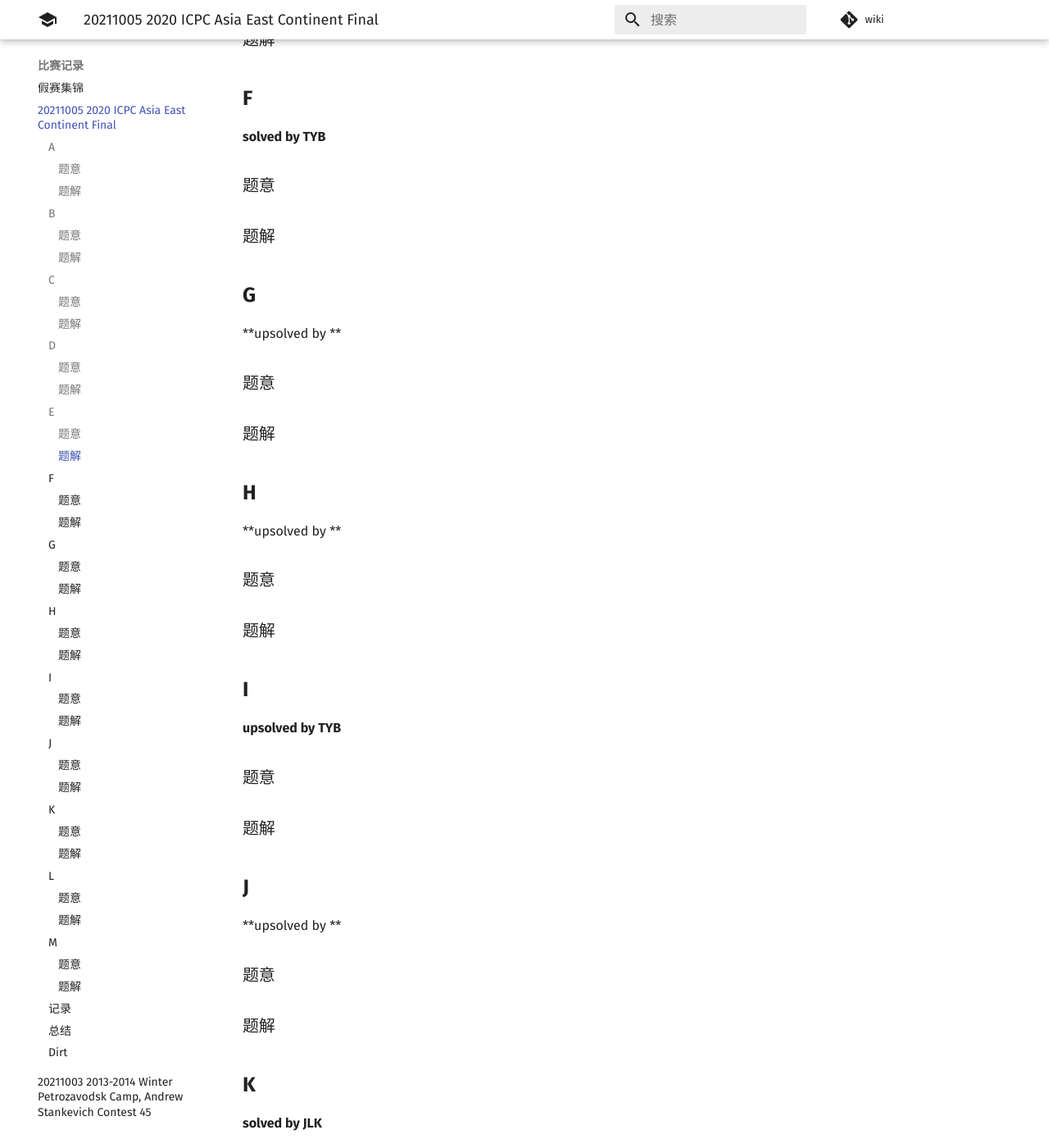
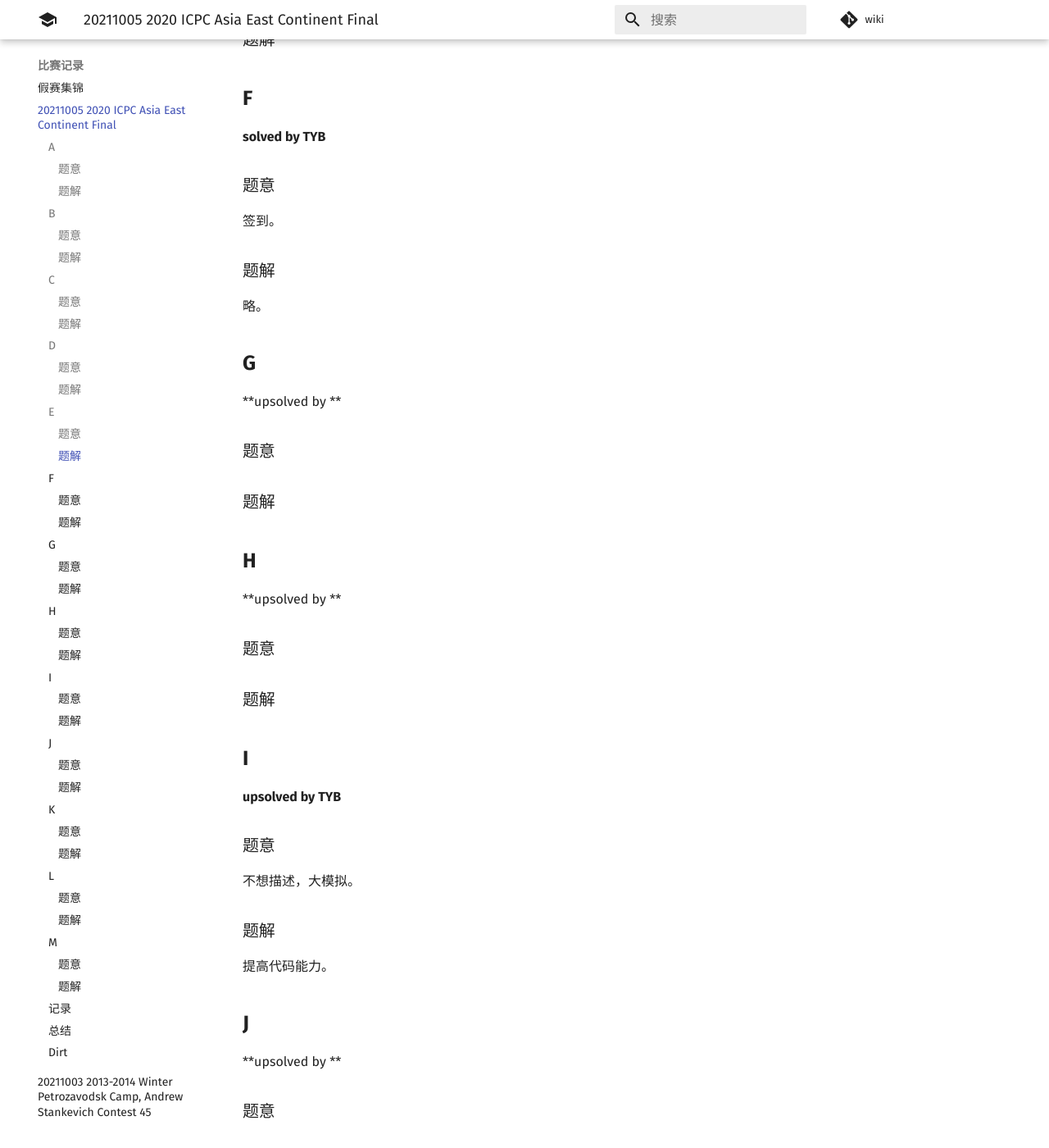
Before and after one commit to PoorMath/PoorMath.github.io, an MkDocs documentation site: the page built from docs/contest/20211005 2020 ICPC Asia East Continent Final.md, in a window 1280 px wide and 1400 px high, scrolled down 2562 px. Shown: the whole window at 82% size. Built offline with MkDocs 1.6.1 and Material for MkDocs 9.7.7, drawn with Linux system fonts in a browser that asks for light colours; comment, search, counter and statistics services are not loaded.

Commit message:
Update 20211005 2020 ICPC Asia East Continent Final.md

```diff
--- a/docs/contest/20211005 2020 ICPC Asia East Continent Final.md
+++ b/docs/contest/20211005 2020 ICPC Asia East Continent Final.md
@@ -104,11 +104,11 @@ $O(n^2+n\log^2n)$
 
 ### 题意
 
-
+签到。
 
 ### 题解
 
-
+略。
 
 ## **G**
 
@@ -140,11 +140,11 @@ $O(n^2+n\log^2n)$
 
 ### 题意
 
-
+不想描述，大模拟。
 
 ### 题解
 
-
+提高代码能力。
 
 ## **J**
 
@@ -216,6 +216,8 @@ TYB写I，但是比较麻烦，换JLK写K，然后过了(3:26)。
 
 JLK：这场自己犯的低级错误有点多，以后要注意。
 
+TYB：提高代码能力。
+
 ## **Dirt**
 
 A(-1)
```
